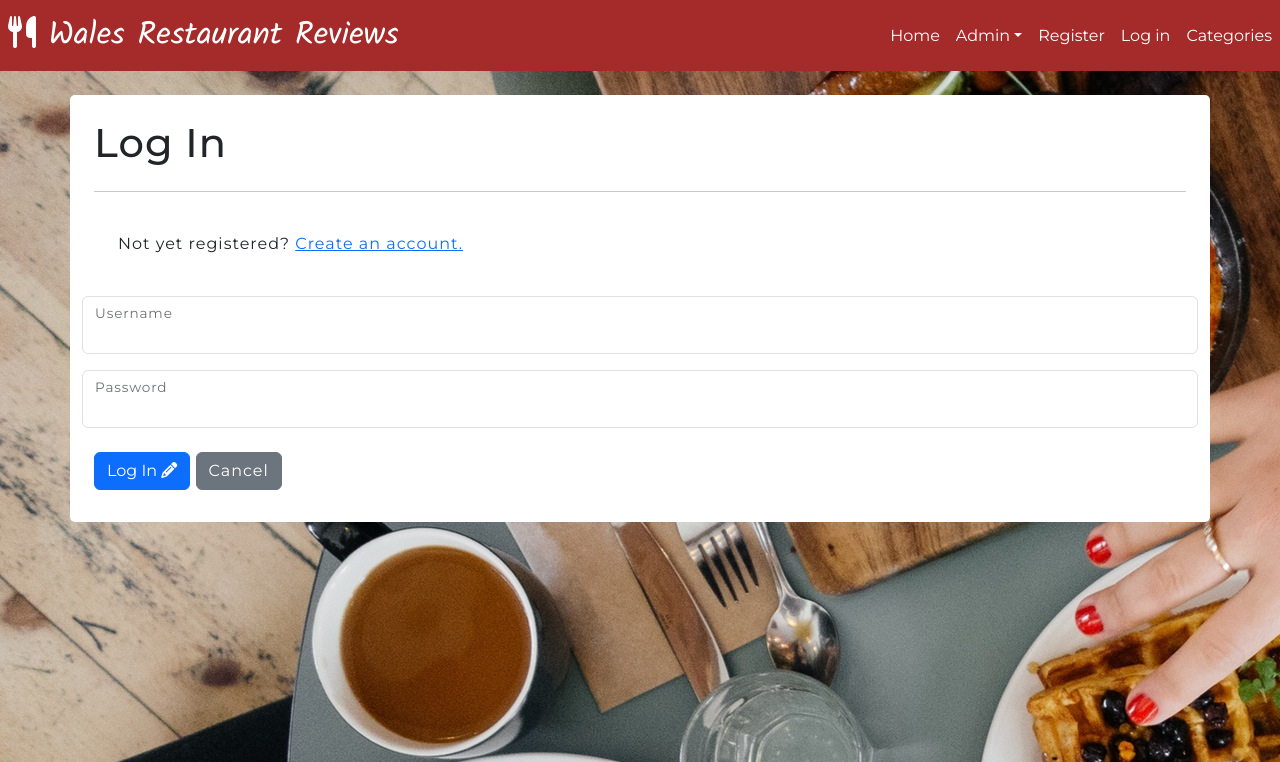
After one commit to cshimvin/restaurant-reviews, a Flask app: page /log_in in a window 1280 px wide. The commit adds this page. Shown: the top 762 px of the page. Run offline with Flask 3, Linux system fonts and the light colour scheme; some libraries are stand-ins or nearby versions; some web fonts are replaced.

Commit message:
Add login page and connect to authorisation

```diff
--- a/app.py
+++ b/app.py
@@ -156,8 +156,7 @@ def get_users():
 def register():
     if request.method == "POST":
         # check if username already exists in db
-        existing_user = mongo.db.users.find_one(
-            {"username": request.form.get("username").lower()})
+        existing_user = mongo.db.users.find_one({"username": request.form.get("username").lower()})
         if existing_user:
             message = "Username already exists"
             return render_template("register.html", message=message)
@@ -178,6 +177,33 @@ def register():
     return render_template("register.html")
 
 
+@app.route("/log_in", methods=["GET", "POST"])
+def log_in():
+    if request.method == "POST":
+        # check user exists
+        existing_user = mongo.db.users.find_one({"username": request.form.get("username").lower()})
+        if existing_user:
+            # ensure hashed password matches user input
+            if check_password_hash(
+                    existing_user["password"], request.form.get("password")):
+                        session["user"] = request.form.get("username").lower()
+                        message = "Welcome, {}".format(
+                            request.form.get("username"))
+                        return render_template("login.html", message=message)
+                        # return redirect(url_for("profile", username=session["user"], message=message))
+            else:
+                # invalid password match
+                message = "Incorrect Username and/or Password"
+                return render_template("login.html", message=message)
+
+        else:
+            # username doesn't exist
+            message = "Incorrect Username and/or Password"
+            return render_template("login.html", message=message)
+
+    return render_template("login.html")
+
+
 # set debug to false when operational
 if __name__ == "__main__":
     app.run(host=os.environ.get("IP"),
--- a/templates/base.html
+++ b/templates/base.html
@@ -37,7 +37,7 @@
                         <li class="nav-item mr-2"><a class="nav-link" href="#">Log out</a></li>
                     {% else %}
                         <li class="nav-item mr-2"><a class="nav-link" href="{{ url_for('register') }}">Register</a></li>
-                        <li class="nav-item mr-2"><a class="nav-link" href="#">Log in</a></li>
+                        <li class="nav-item mr-2"><a class="nav-link" href="{{ url_for('log_in') }}">Log in</a></li>
                     {% endif %}
                     <li class="nav-item mr-2"><a class="nav-link" href="{{ url_for('get_categories') }}">Categories</a></li>
                 </ul>
--- a/templates/index.html
+++ b/templates/index.html
@@ -4,7 +4,7 @@
 
     <!-- Heading title and image -->
 
-    <div class="heading container-fluid d-flex p-2 align-items-center justify-content-center mt-4">
+    <div class="heading container d-flex p-2 align-items-center justify-content-center mt-4">
         <div class="col-12">
             <h1 class="text-center">Wales Restaurant Reviews</h1>
             <h2 class="text-center">The Ultimate Restaurant Review Site</h2>
--- /dev/null
+++ b/templates/login.html
@@ -0,0 +1,32 @@
+{% extends "base.html" %}
+
+{% block content %}
+
+    <div class="page-content p-4 mt-4 container">
+        <div class="row">
+            <h1>Log In</h1>
+        </div>
+        <hr class="w-100">
+        <div class="row p-4">
+           <p>Not yet registered? <a href="{{ url_for('register') }}">Create an account.</a></p>
+        </div>
+        <form action="{{ url_for('log_in') }}" method="POST">
+            <div class="row form-floating mb-3">
+                <input type="text" class="form-control" id="username" name="username" minlength="3" maxlength="10" required>
+                <label for="username">Username</label>
+                </div>
+                <div class="row form-floating mb-3">
+                <input type="password" class="form-control" id="password" name="password" minlength="5" maxlength="15" pattern="^[a-zA-Z0-9]{5,15}$" required>
+                <label for="password">Password</label>
+                </div>
+            <div class="row">
+                <div class="col mt-2 mb-2">
+                    <button class="btn btn-primary" type="submit">Log In <i class="fa-solid fa-pencil"></i></button>
+                    <a href="{{ url_for('index') }}" class="btn btn-secondary">Cancel</a>
+                </div>
+            </div>
+        </form>
+    </div>
+</div>
+
+{% endblock %}
```
